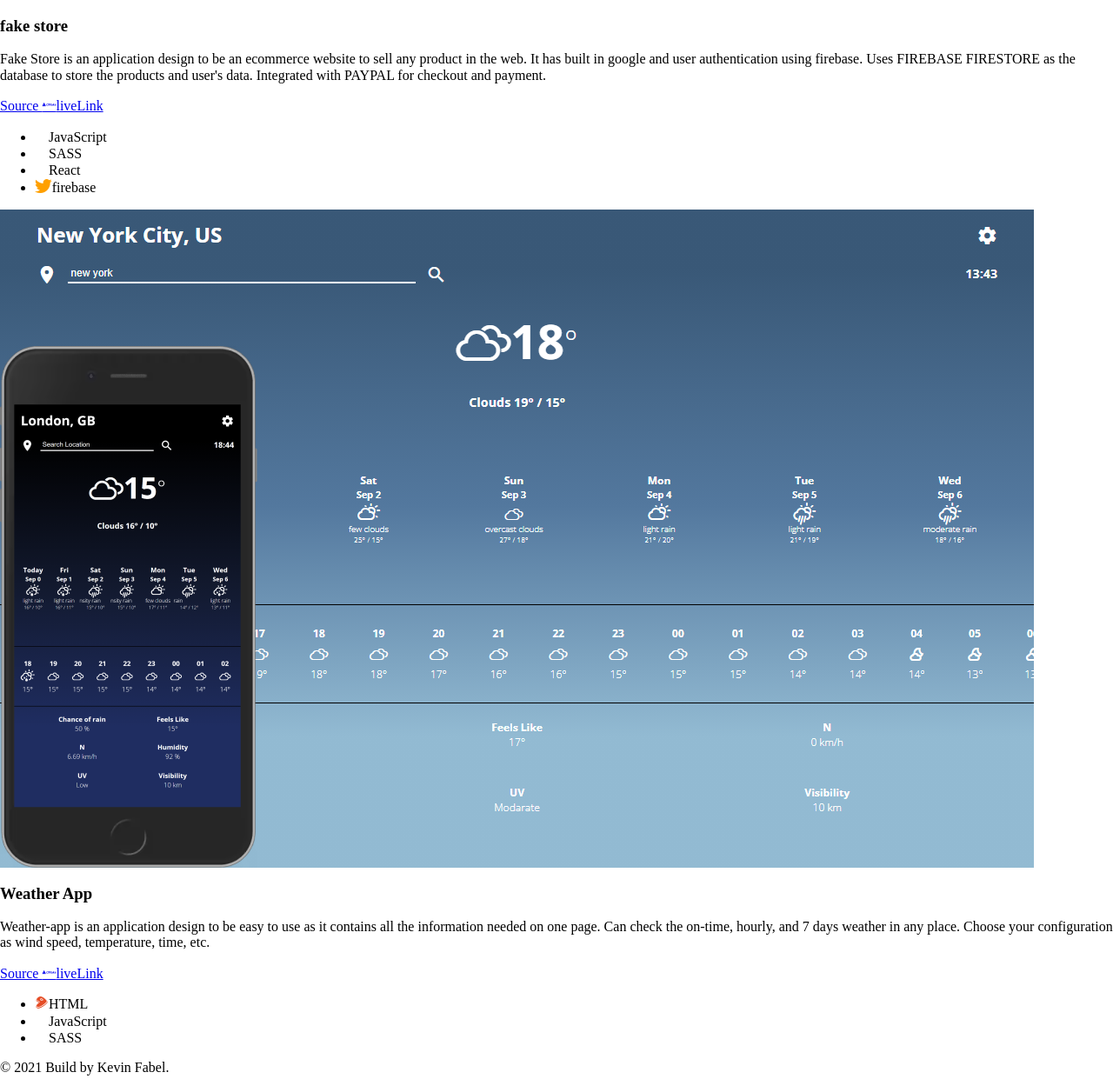
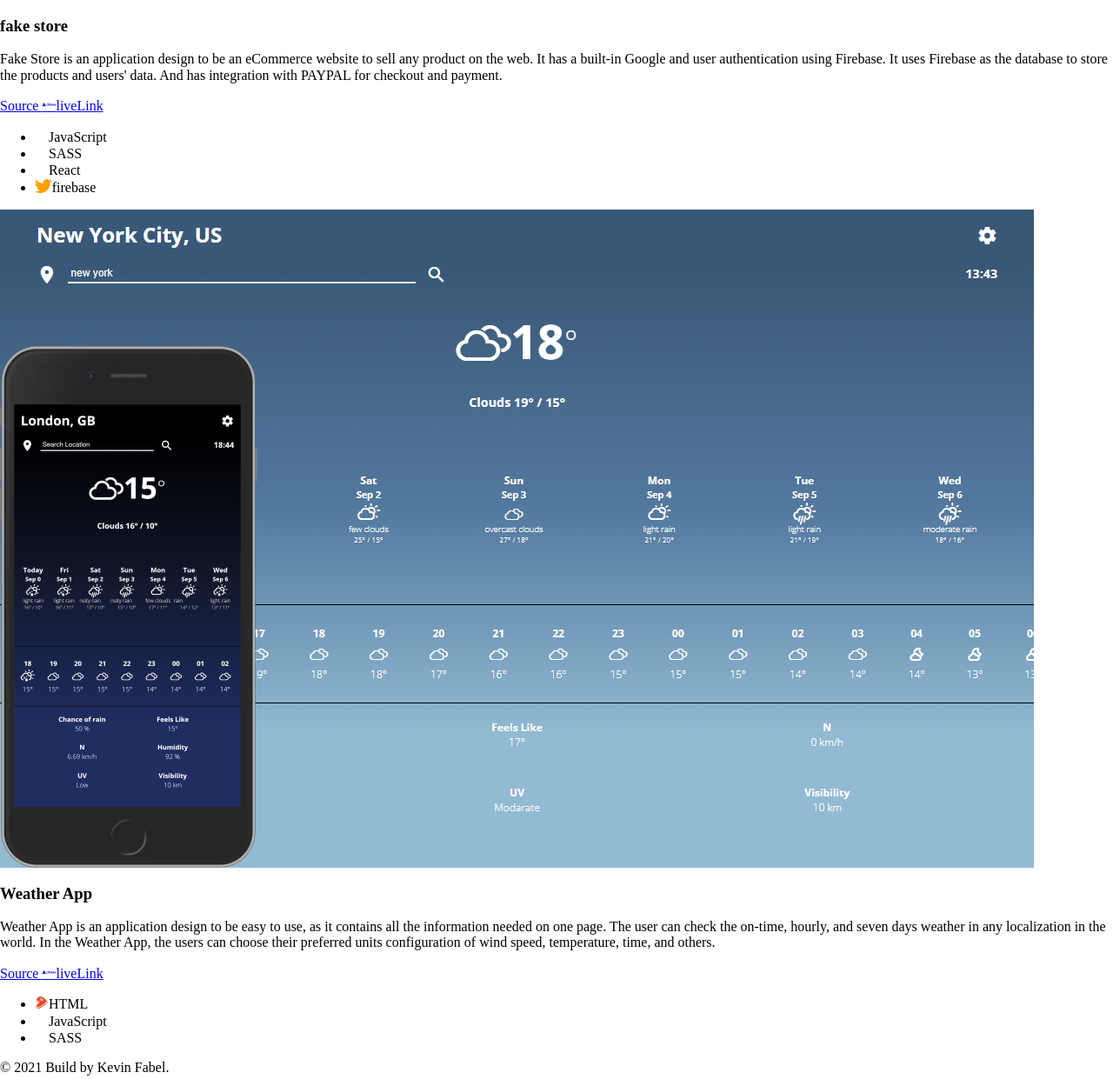
Before and after one commit to fuaberu/my-portfolio, a Gatsby site: page /portfolio in a window 1280 px wide. Shown: the part 905-2146 px from the top of the page at 87% size. Built offline with nearby package versions, Linux system fonts and the light colour scheme; Gatsby itself is replaced by a stand-in of ours.

Commit message:
Improve readability

```diff
--- a/src/pages/portfolio.js
+++ b/src/pages/portfolio.js
@@ -11,10 +11,12 @@ function portfolio() {
 			<Layout>
 				<h1>Portfolio</h1>
 				<PortfolioCard
-					description="Fake Store is an application design to be an ecommerce website to sell
-					any product in the web. It has built in google and user authentication using firebase. Uses
-					FIREBASE FIRESTORE as the database to store the products and user's data.
-					Integrated with PAYPAL for checkout and payment."
+					description="Fake Store is an application design to be an
+					eCommerce website to sell any product on the web. It has a
+					built-in Google and user authentication using Firebase. It
+					uses Firebase as the database to store the products and
+					users' data. And has integration with PAYPAL for checkout
+					and payment."
 					stacks={[
 						{ icon: 'javascript-plain colored', text: 'JavaScript' },
 						{ icon: 'sass-original colored', text: 'SASS' },
@@ -33,10 +35,11 @@ function portfolio() {
 					/>
 				</PortfolioCard>
 				<PortfolioCard
-					description="Weather-app is an application design to be easy
-					to use as it contains all the information needed on one page.
-					Can check the on-time, hourly, and 7 days weather in any place.
-					Choose your configuration as wind speed, temperature, time, etc."
+					description="Weather App is an application design to be easy to use,
+					as it contains all the information needed on one page. The user can
+					check the on-time, hourly, and seven days weather in any localization
+					in the world. In the Weather App, the users can choose their preferred
+					units configuration of wind speed, temperature, time, and others."
 					stacks={[
 						{ icon: 'html5-plain colored', text: 'HTML' },
 						{ icon: 'javascript-plain colored', text: 'JavaScript' },
```
Also changed, not shown: src/pages/about.js (+6 -5 lines).
